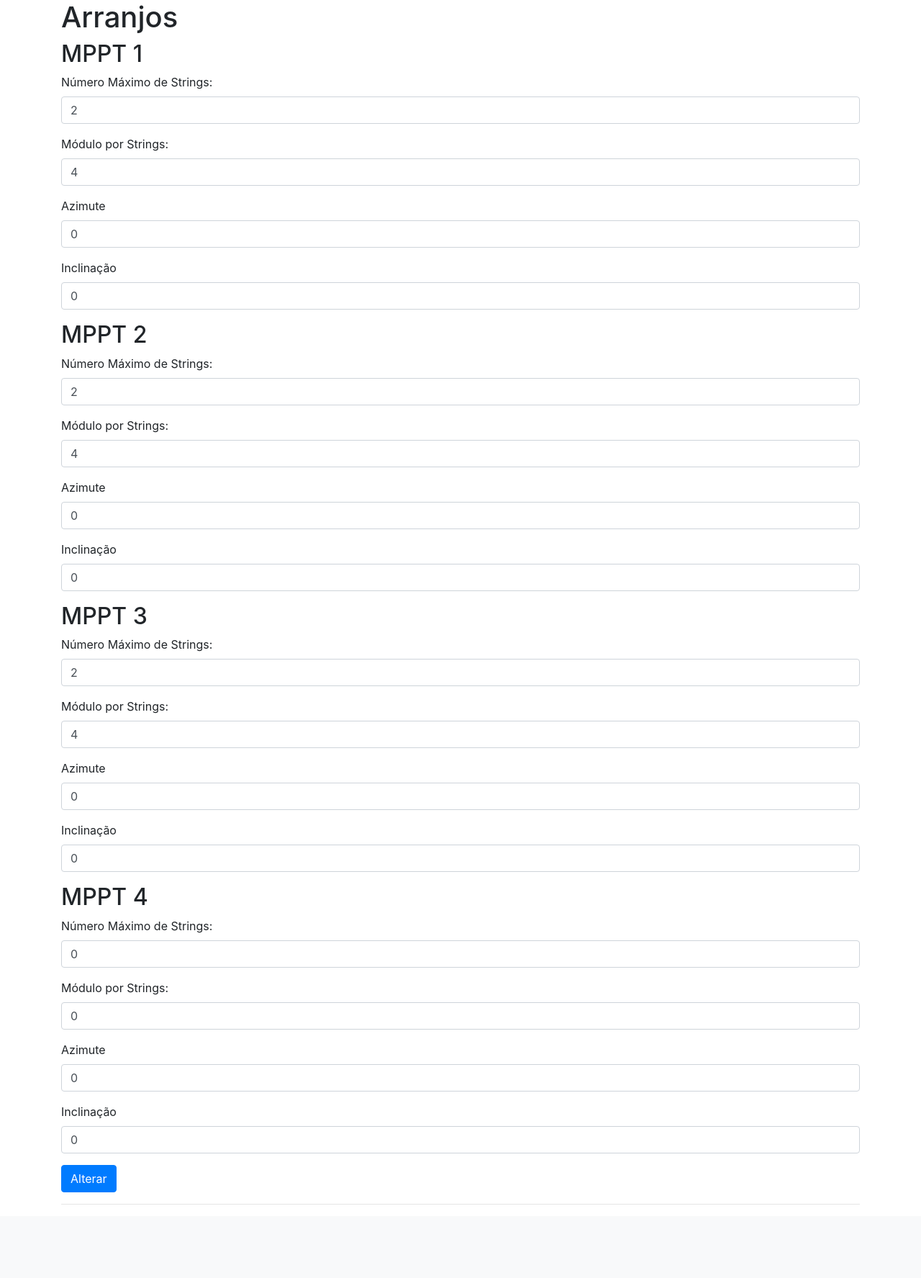
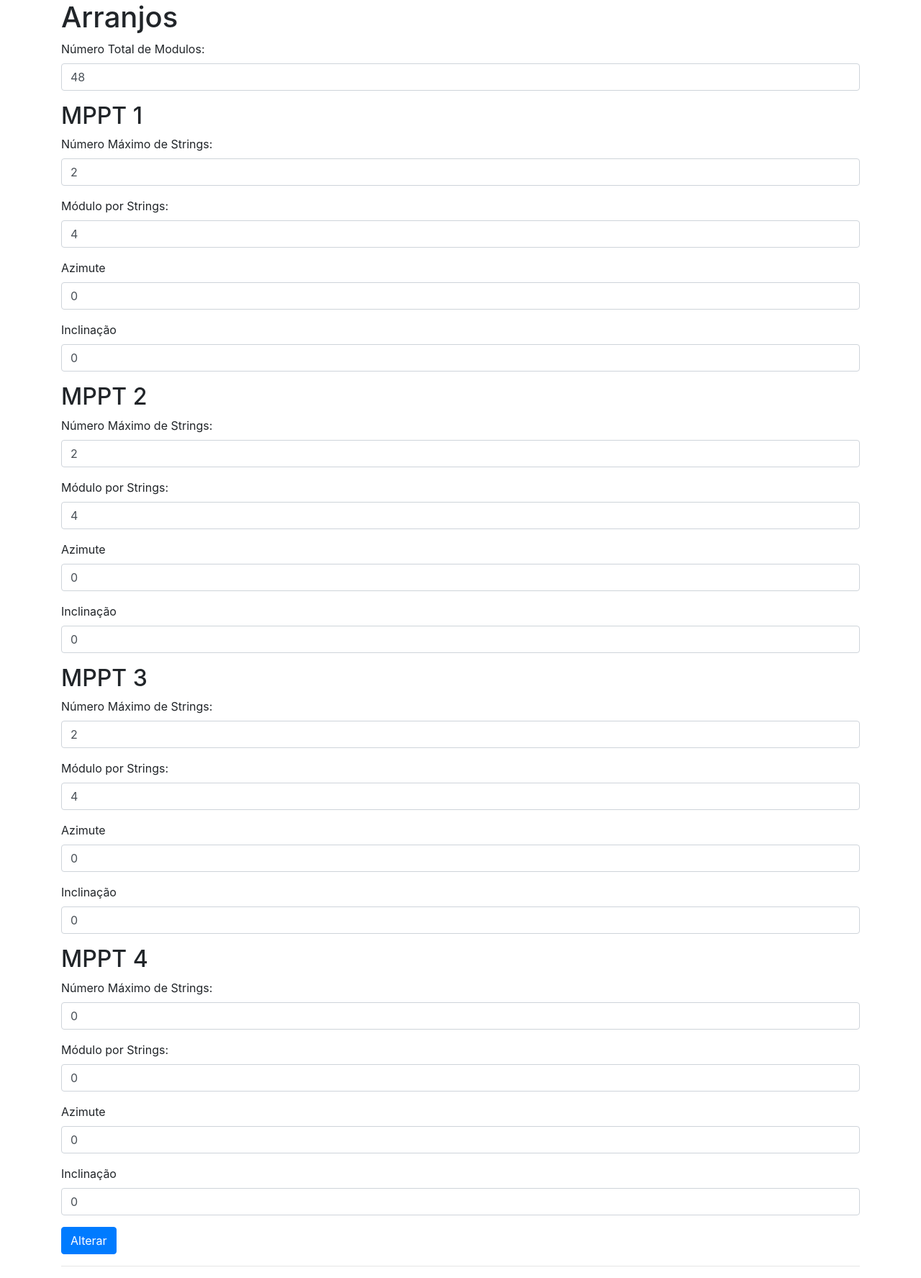
Before and after one commit to Castrozan/Projeto-Integrador-SATC, a Flask app: page /edit_arranjos in a window 1280 px wide. Shown: the part 56-1831 px from the top of the page at 72% size. Before the commit the page ends 1729 px from the top, so only its background shows below. Run offline with Flask 2, Linux system fonts and the light colour scheme; data comes from the database, SQL or seed files in the repository; both versions use the stored data as it was after the commit; some libraries are stand-ins or nearby versions.

Commit message:
Adição da entrada de Numero total de modulos na tabela de arranjos. Além da adição da variável pelo projeto

```diff
--- a/app.py
+++ b/app.py
@@ -168,6 +168,7 @@ def edit_arranjos():
     print('Rota de edição de arranjos')
 
     if request.method == 'POST':
+        numero_total_modulos = request.form['numero_total_modulos']
         num_strings_mppt1 = request.form['num_strings_mppt1']
         mod_strings_mppt1 = request.form['mod_strings_mppt1']
         azimute_mppt1 = request.form['azimute_mppt1']
@@ -192,9 +193,9 @@ def edit_arranjos():
             flash('num_strings_mppt1 é nessário!')
         else:
             conn = get_db_connection()
-            conn.execute('UPDATE arranjos SET num_strings_mppt1 = ?, mod_strings_mppt1 = ?, azimute_mppt1 = ?, inclinacao_mppt1 = ?, num_strings_mppt2 = ?, mod_strings_mppt2 = ?, azimute_mppt2 = ?, inclinacao_mppt2 = ?, num_strings_mppt3 = ?, mod_strings_mppt3 = ?, azimute_mppt3 = ?, inclinacao_mppt3 = ?, num_strings_mppt4 = ?, mod_strings_mppt4 = ?, azimute_mppt4 = ?, inclinacao_mppt4 = ?'
+            conn.execute('UPDATE arranjos SET numero_total_modulos = ?, num_strings_mppt1 = ?, mod_strings_mppt1 = ?, azimute_mppt1 = ?, inclinacao_mppt1 = ?, num_strings_mppt2 = ?, mod_strings_mppt2 = ?, azimute_mppt2 = ?, inclinacao_mppt2 = ?, num_strings_mppt3 = ?, mod_strings_mppt3 = ?, azimute_mppt3 = ?, inclinacao_mppt3 = ?, num_strings_mppt4 = ?, mod_strings_mppt4 = ?, azimute_mppt4 = ?, inclinacao_mppt4 = ?'
                          ' WHERE id_arranjos = ?',
-                         (num_strings_mppt1, mod_strings_mppt1, azimute_mppt1, inclinacao_mppt1, num_strings_mppt2, mod_strings_mppt2, azimute_mppt2, inclinacao_mppt2, num_strings_mppt3, mod_strings_mppt3, azimute_mppt3, inclinacao_mppt3, num_strings_mppt4, mod_strings_mppt4, azimute_mppt4, inclinacao_mppt4, id))
+                         (numero_total_modulos, num_strings_mppt1, mod_strings_mppt1, azimute_mppt1, inclinacao_mppt1, num_strings_mppt2, mod_strings_mppt2, azimute_mppt2, inclinacao_mppt2, num_strings_mppt3, mod_strings_mppt3, azimute_mppt3, inclinacao_mppt3, num_strings_mppt4, mod_strings_mppt4, azimute_mppt4, inclinacao_mppt4, id))
             conn.commit()
             conn.close()
             print('Banco atualizado')
@@ -441,6 +442,7 @@ def gera_relatorio():
     print('azimute_mppt4',azimute_mppt4)
     print('inclinacao_mppt4',inclinacao_mppt4)
 
+    # SAÍDAS RELATÓRIO
     # GERAÇÃO FOTOVOLTAICA
     print('GERAÇÃO FOTOVOLTAICA')
     if consumo_total_energia/12 > (numero_total_modulos*potencia_maxima_modulo*30*irradiacao_local*taxa_desempenho_sistema/(constante_gstc*1000)):
--- a/templates/edit_arranjos.html
+++ b/templates/edit_arranjos.html
@@ -4,6 +4,13 @@
 <h1>{% block title %} Arranjos {% endblock %}</h1>
 
 <form method="post">
+    <div class="form-group">
+        <label for="title">Número Total de Modulos:</label>
+        <input type="text" name="numero_total_modulos" placeholder="Número Total de Modulos"
+               class="form-control"
+               value="{{ request.form['numero_total_modulos'] or post_arranjo['numero_total_modulos'] }}">
+        </input>
+    </div>
     <h2>MPPT 1</h2>
     <div class="form-group">
         <label for="title">Número Máximo de Strings:</label>
--- a/templates/index.html
+++ b/templates/index.html
@@ -35,6 +35,7 @@
         <a href="{{ url_for('post_arranjo') }}">
             <h2>Arranjos</h2>
         </a>
+        <h10>Número total de Modulos: {{ post['numero_total_modulos'] }}</h10><br>
         <h10>MPPT 1:</h10>
         <span class="badge badge-primary">Número Máximo de Strings: {{ post['num_strings_mppt1'] }}</span>
         <span class="badge badge-primary">Módulo por Strings: {{ post['mod_strings_mppt1'] }}</span>
--- a/templates/post_arranjos.html
+++ b/templates/post_arranjos.html
@@ -3,6 +3,7 @@
 {% block content %}
     <h2>{% block title %} Arranjos {% endblock %}</h2><br>
 
+    <p>{{ post_arranjo['numero_total_modulos'] }}</p><br>
     <h5>MPPT 1</h5>
     <p>{{ post_arranjo['num_strings_mppt1'] }}</p>
     <p>{{ post_arranjo['mod_strings_mppt1'] }}</p>
```
Also changed, not shown: database.db.
